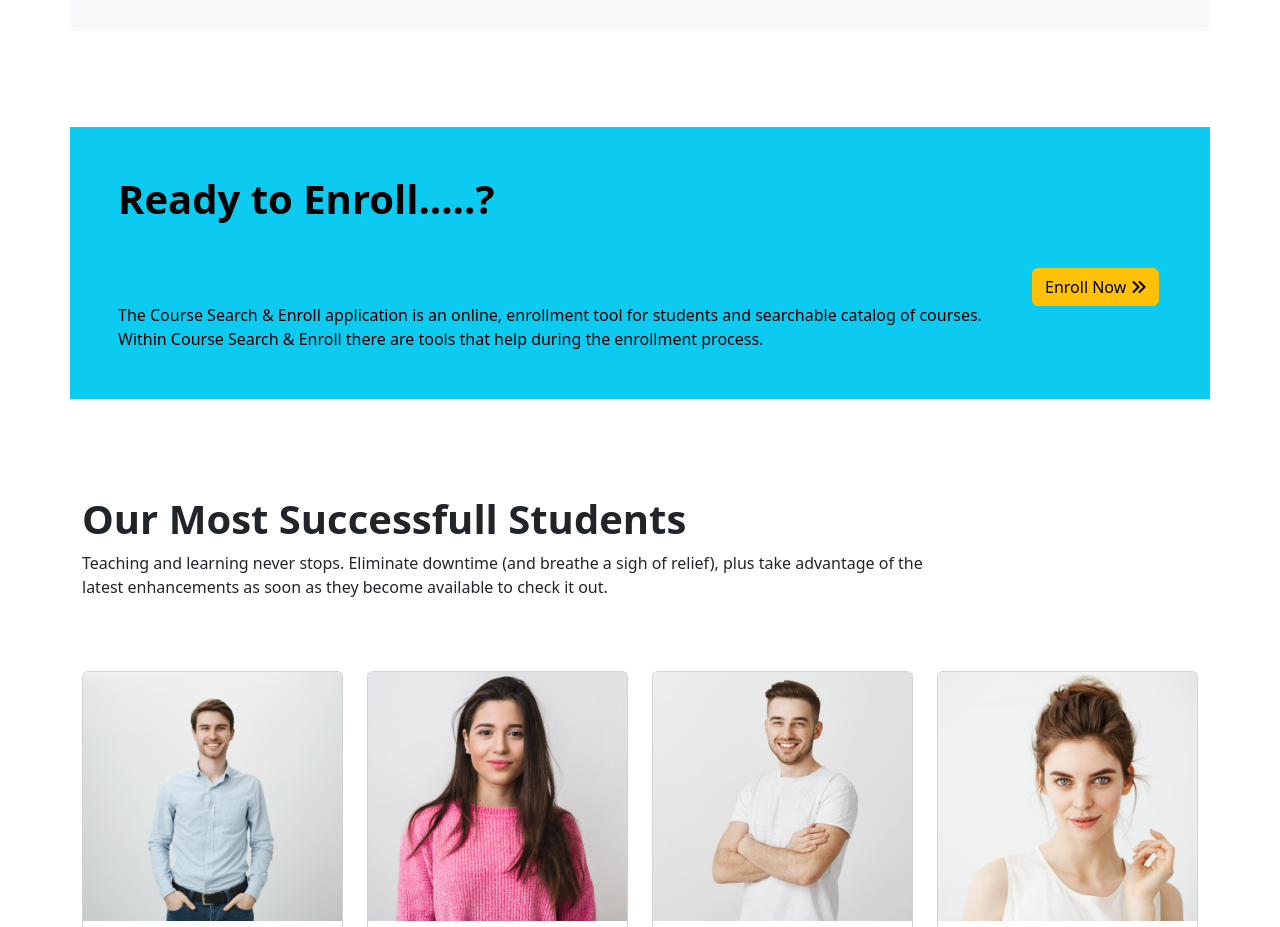
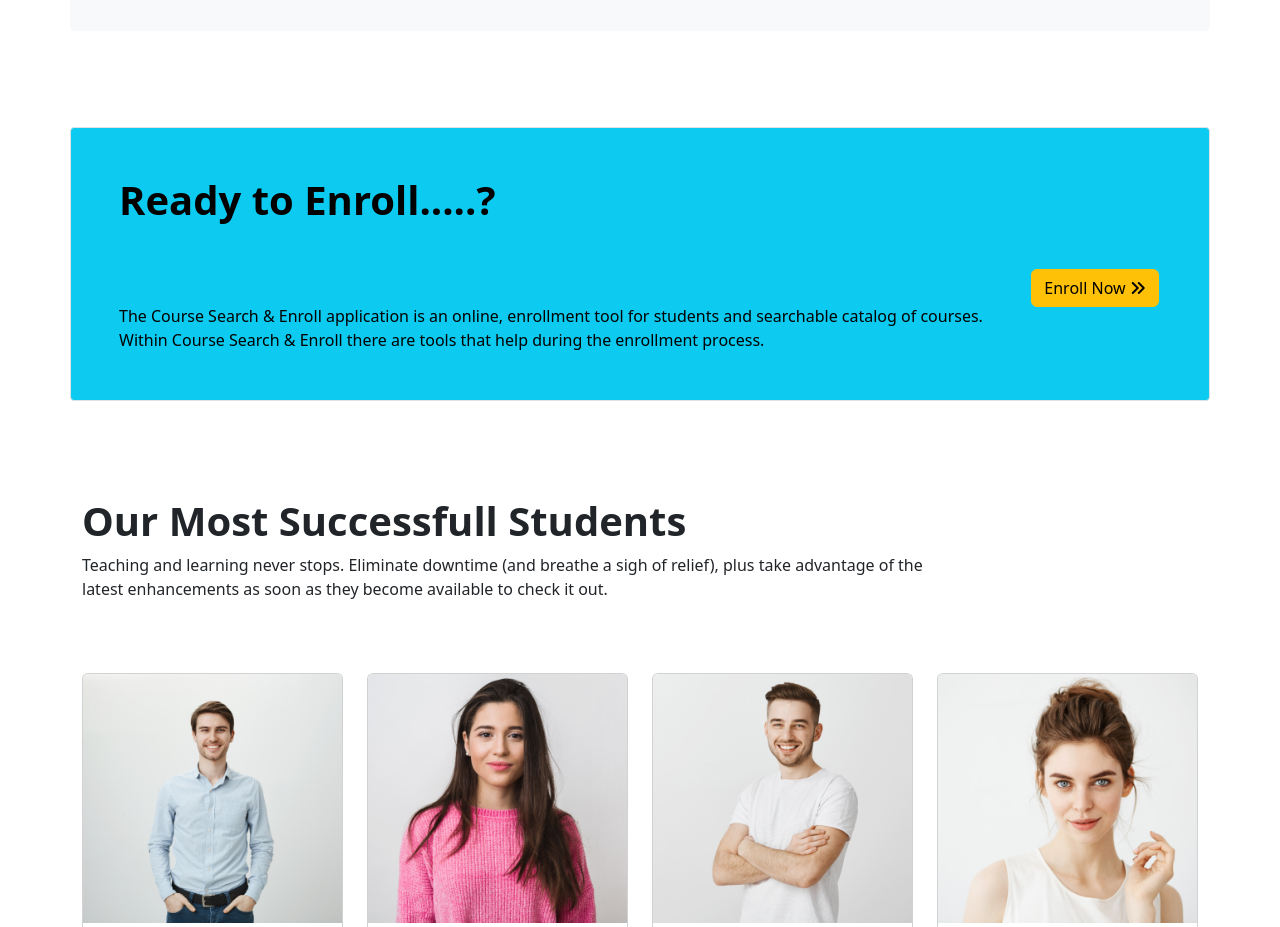
Before and after one commit to mazharulshameem/learn-cube, a plain HTML site: page index.html in a window 1280 px wide. Shown: the part 2780-3707 px from the top of the page. Drawn offline with nearby package versions, Linux system fonts and the light colour scheme.

Commit message:
Course Enroll bg border added

```diff
--- a/index.html
+++ b/index.html
@@ -239,7 +239,7 @@
   </section>
 
    <!-- Enrollment Section Starts -->
-   <section class="container bg-info mt-5 pt-5 " id="enroll">
+   <section class="container bg-info mt-5 pt-5 border rounded-1" id="enroll">
     <div class="row align-items-center ">
         <div class="col-12 col-md-10 text-white ps-5">
             <h1 class=" pb-4 pt- text-black fw-bold">Ready to Enroll.....?</h1>
```
